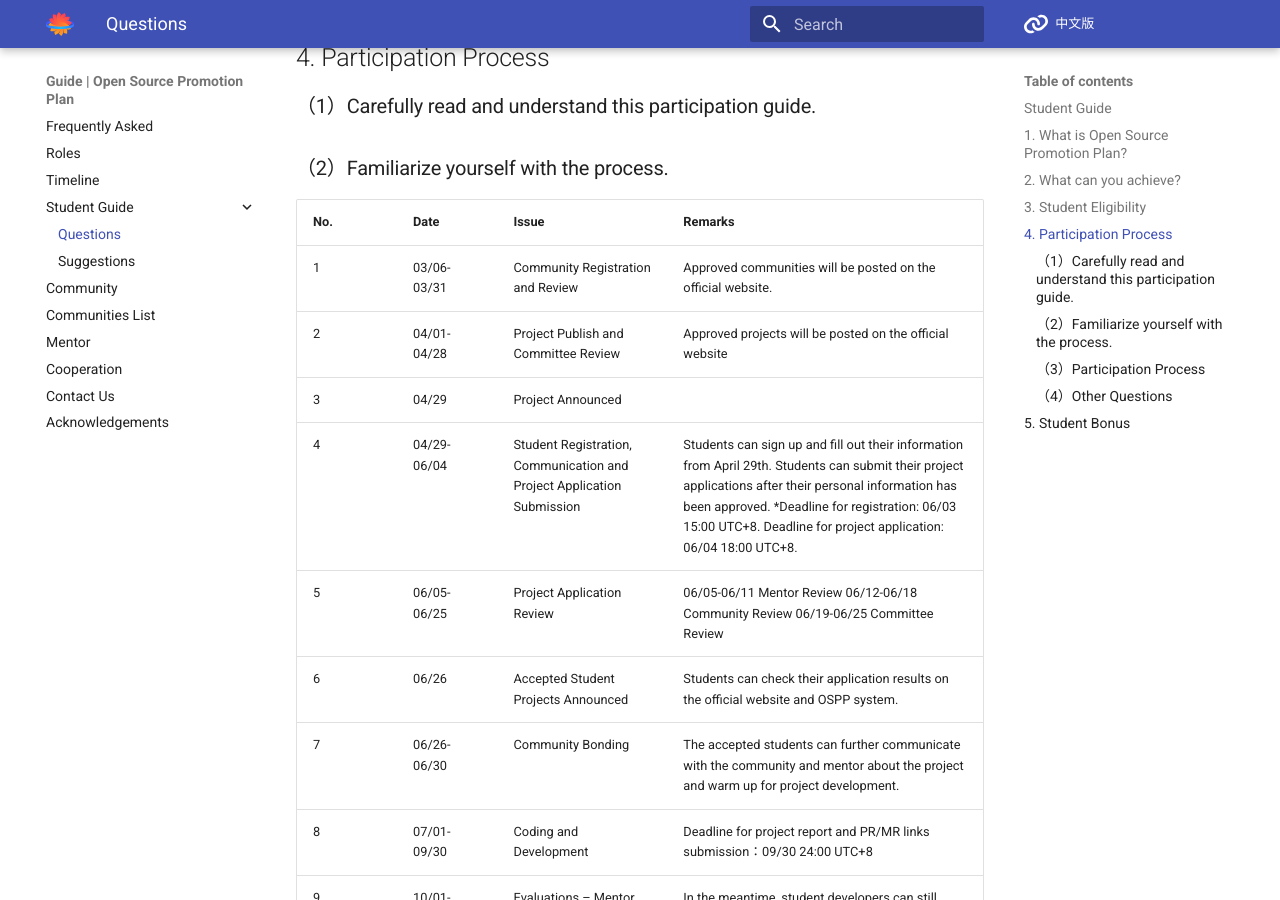
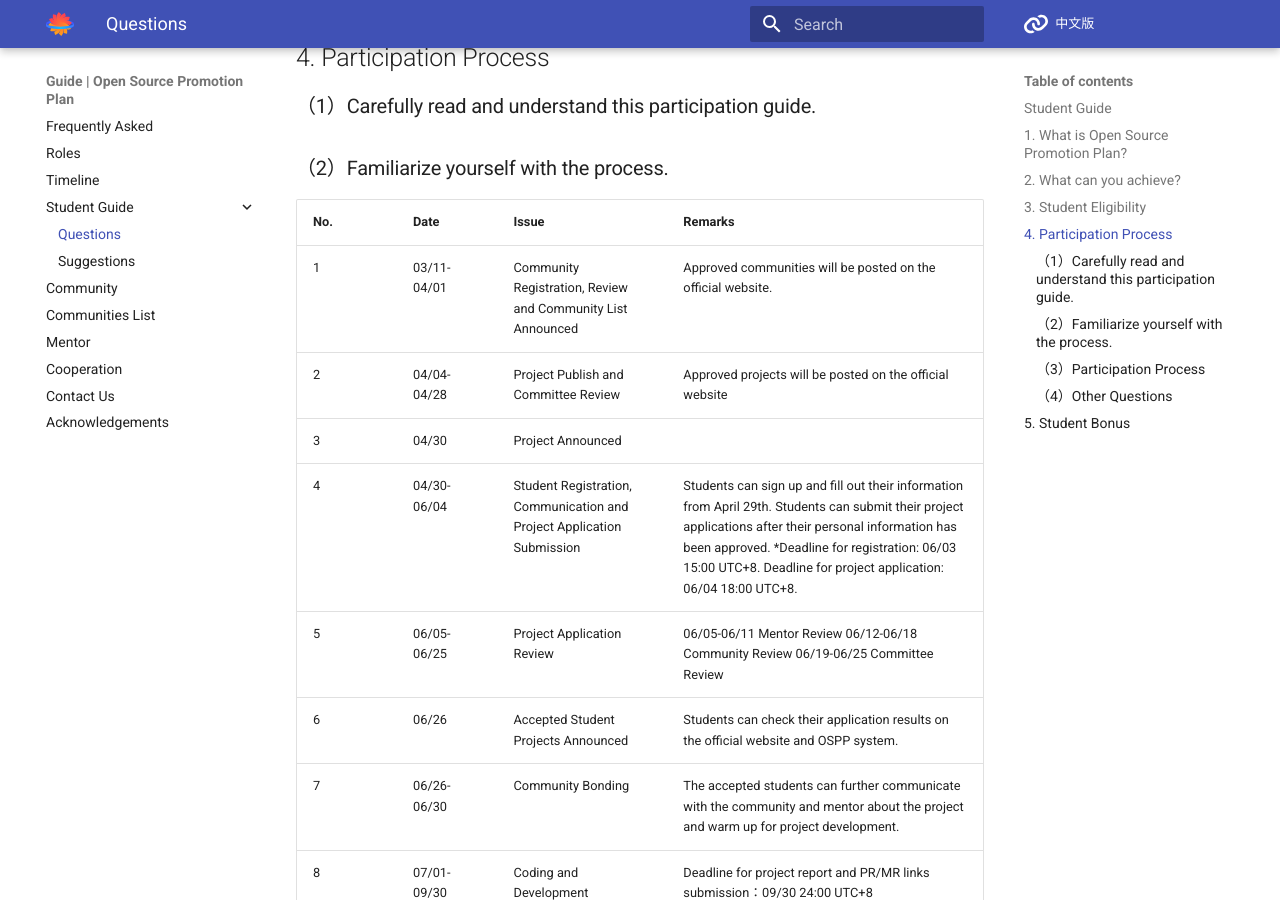
Before and after one commit to summer-ospp/help-en, an MkDocs documentation site: the page built from docs/student.md, in a window 1280 px wide and 900 px high, scrolled down 1231 px. Built offline with MkDocs 1.6.1 and Material for MkDocs 9.7.7, drawn with Linux system fonts in a browser that asks for light colours; comment, search, counter and statistics services are not loaded.

Commit message:
Update student.md

```diff
--- a/docs/student.md
+++ b/docs/student.md
@@ -35,10 +35,10 @@
 
 | No.  | Date        | Issue                                                        | Remarks                                                      |
 | ---- | ----------- | ------------------------------------------------------------ | ------------------------------------------------------------ |
-| 1    | 03/06-03/31 | Community Registration and Review                            | Approved communities will be posted on the official website. |
-| 2    | 04/01-04/28 | Project Publish and Committee Review                         | Approved projects will be posted on the official website     |
-| 3    | 04/29       | Project Announced                                            |                                                              |
-| 4    | 04/29-06/04 | Student Registration, Communication and Project Application Submission | Students can sign up and fill out their information from April 29th. Students can submit their project applications after their personal information has been approved. *Deadline for registration: 06/03 15:00 UTC+8. Deadline for project application: 06/04 18:00 UTC+8. |
+| 1    | 03/11-04/01 | Community Registration, Review and Community List Announced                          | Approved communities will be posted on the official website. |
+| 2    | 04/04-04/28 | Project Publish and Committee Review                         | Approved projects will be posted on the official website     |
+| 3    | 04/30       | Project Announced                                            |                                                              |
+| 4    | 04/30-06/04 | Student Registration, Communication and Project Application Submission | Students can sign up and fill out their information from April 29th. Students can submit their project applications after their personal information has been approved. *Deadline for registration: 06/03 15:00 UTC+8. Deadline for project application: 06/04 18:00 UTC+8. |
 | 5    | 06/05-06/25 | Project Application Review                                   | 06/05-06/11 Mentor Review 06/12-06/18 Community Review 06/19-06/25 Committee Review |
 | 6    | 06/26       | Accepted Student Projects Announced                          | Students can check their application results on the official website and OSPP system. |
 | 7    | 06/26-06/30 | Community Bonding                                            | The accepted students can further communicate with the community and mentor about the project and warm up for project development. |
```
